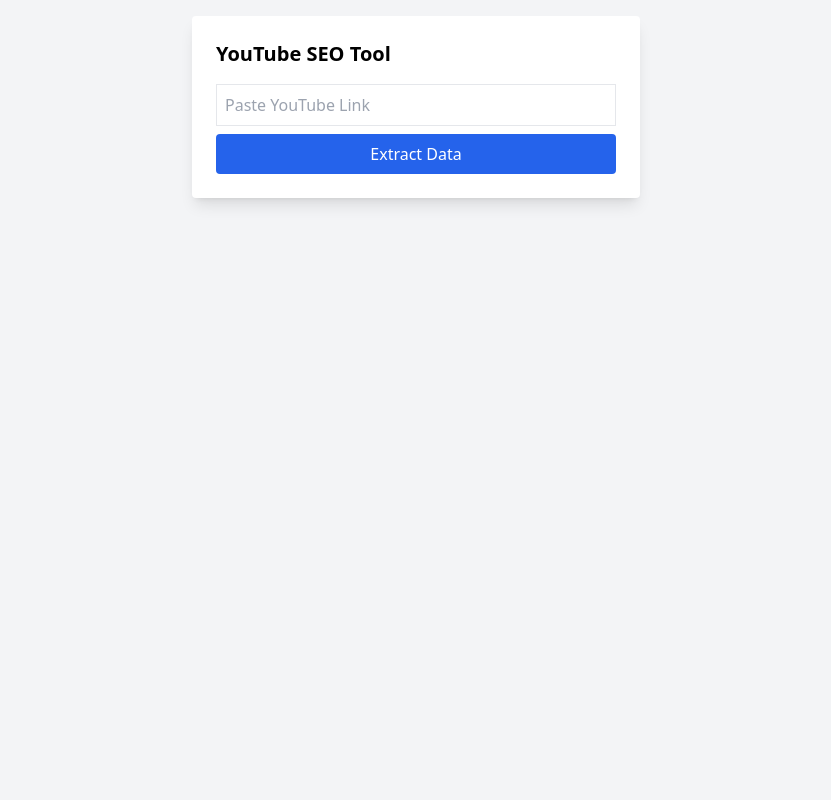
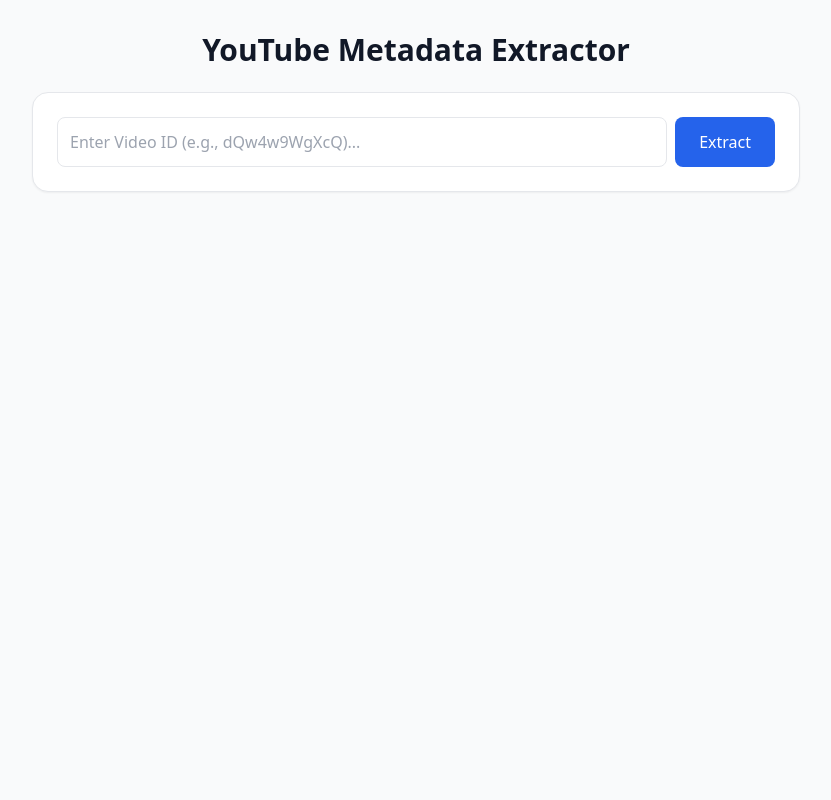
Before and after one commit to amol23/ytex, a Flask app: template templates/index.html in a window 1280 px wide. Shown: the whole page, without its empty margins (224-1055 px from the left). Run offline with Flask 3, Linux system fonts and the light colour scheme; the template is opened without the code that fills it, so the values that code supplies are empty; some libraries are stand-ins or nearby versions.

Commit message:
high push

```diff
--- a/app.py
+++ b/app.py
@@ -1,61 +1,59 @@
-from flask import Flask, request, jsonify
+from flask import Flask, request, jsonify, render_template
 from flask_cors import CORS
 import requests
-import re
 import os
 
-app = Flask(__name__)
+# Ensure your folder structure is:
+# /project_folder
+#   /templates
+#     index.html
+#   app.py
+
+app = Flask(__name__, template_folder='templates')
 CORS(app)
 
 # Fetch the API key from environment variables
 API_KEY = os.environ.get('YOUTUBE_API_KEY')
 
-# Hardcoded list of allowed IP addresses
-AUTHORIZED_IPS = ["123.45.67.89", "98.76.54.32"]
+# Hardcoded list of allowed IP addresses for your instance on Render
+AUTHORIZED_IPS = ["123.45.67.89", "127.0.0.1"]
 
 def is_authorized(request):
-    """
-    Check if the client IP is in the hardcoded allowed list.
-    Handles X-Forwarded-For headers which are common when hosted on platforms like Render.
-    """
-    # Check X-Forwarded-For if behind a proxy (like Render's load balancer)
+    """Check if the client IP is in the authorized list."""
     client_ip = request.headers.get('X-Forwarded-For', request.remote_addr)
-
-    # If multiple IPs exist in X-Forwarded-For, the first one is the client
     if ',' in client_ip:
         client_ip = client_ip.split(',')[0].strip()
-
     return client_ip in AUTHORIZED_IPS
 
-def extract_video_id(url):
-    """
-    Robustly extract YouTube video ID from various URL formats
-    (Standard, Shorts, youtu.be, etc.)
-    """
-    reg_exp = r"(?:https?:\/\/)?(?:www\.|m\.)?(?:youtu\.be\/|youtube\.com\/(?:embed\/|v\/|watch\?v=|shorts\/|live\/))([a-zA-Z0-9_-]{11})"
-    match = re.search(reg_exp, url)
-    return match.group(1) if match else None
+# NEW: Route to serve the index.html page
+@app.route('/')
+def index():
+    return render_template('index.html')
 
 @app.route('/api/video', methods=['GET'])
 def get_metadata():
+    # 1. Authorize the request
     if not is_authorized(request):
         return jsonify({"error": {"message": "Unauthorized IP access"}}), 403
 
+    # 2. Check for API key configuration
     if not API_KEY:
         return jsonify({"error": {"message": "API Key not configured on server"}}), 500
 
+    # 3. Get Video ID directly from the request arguments
     video_id = request.args.get('id')
 
     if not video_id:
         return jsonify({"error": {"message": "Video ID missing"}}), 400
 
-    # Ensure we are requesting both snippet and statistics
+    # 4. Fetch data from YouTube API
     api_url = f"https://www.googleapis.com/youtube/v3/videos?part=snippet,statistics&id={video_id}&key={API_KEY}"
 
     try:
         response = requests.get(api_url)
         data = response.json()
 
+        # 5. Return appropriate JSON structure for the frontend
         if 'items' in data and len(data['items']) > 0:
             return jsonify({
                 "items": [
--- a/templates/index.html
+++ b/templates/index.html
@@ -3,93 +3,87 @@
 <head>
     <meta charset="UTF-8">
     <meta name="viewport" content="width=device-width, initial-scale=1.0">
-    <script src="https://unpkg.com/react@18/umd/react.development.js"></script>
-    <script src="https://unpkg.com/react-dom@18/umd/react-dom.development.js"></script>
-    <script src="https://unpkg.com/@babel/standalone/babel.min.js"></script>
+    <title>YouTube Metadata Extractor</title>
     <script src="https://cdn.tailwindcss.com"></script>
-    <style>
-        .text-wrap-custom {
-            max-width: 100%;
-            word-wrap: break-word;
-            white-space: pre-wrap;
-        }
-        /* Enforces roughly 10 words per line via max-width */
-        .content-box {
-            max-width: 30ch;
-        }
-    </style>
 </head>
-<body class="bg-gray-100 min-h-screen p-4">
-    <div id="root"></div>
-    <script type="text/babel">
-        const { useState } = React;
+<body class="bg-gray-50 p-4 md:p-8">
+    <div class="max-w-3xl mx-auto">
+        <h1 class="text-3xl font-bold text-gray-900 mb-6 text-center">YouTube Metadata Extractor</h1>
 
-        function CopyButton({ text }) {
-            const copy = () => {
+        <!-- Input section -->
+        <div class="bg-white p-6 rounded-2xl shadow-sm border border-gray-200 mb-6 flex gap-2">
+            <input id="videoId" type="text" placeholder="Enter Video ID (e.g., dQw4w9WgXcQ)..." class="flex-1 p-3 border rounded-lg outline-none">
+            <button onclick="fetchMetadata()" class="bg-blue-600 text-white px-6 py-2 rounded-lg hover:bg-blue-700">Extract</button>
+        </div>
+
+        <!-- Results container -->
+        <div id="result"></div>
+    </div>
+
+    <script>
+        function copyToClipboard(text, btn) {
             navigator.clipboard.writeText(text);
-                alert("Copied!");
-            };
-            return (
-                <button onClick={copy} className="ml-2 text-blue-600 underline text-sm">
-                    Copy
-                </button>
-            );
+            const originalText = btn.innerText;
+            btn.innerText = 'Copied!';
+            setTimeout(() => btn.innerText = originalText, 2000);
         }
 
-        function App() {
-            const [url, setUrl] = useState('');
-            const [data, setData] = useState(null);
-            const [loading, setLoading] = useState(false);
+        async function fetchMetadata() {
+            const videoId = document.getElementById('videoId').value;
+            const resDiv = document.getElementById('result');
+            if(!videoId) return;
 
-            const fetchMetadata = async () => {
-                setLoading(true);
-                try {
-                    const videoId = url.split('v=')[1]?.split('&')[0];
             const response = await fetch(`/api/video?id=${videoId}`);
-                    const json = await response.json();
-                    setData(json.items[0]);
-                } catch(e) { alert("Error fetching data"); }
-                setLoading(false);
-            };
+            const data = await response.json();
 
-            return (
-                <div className="max-w-md mx-auto bg-white p-6 rounded shadow-lg">
-                    <h1 className="text-xl font-bold mb-4">YouTube SEO Tool</h1>
-                    <input className="w-full border p-2 mb-2" onChange={(e) => setUrl(e.target.value)} placeholder="Paste YouTube Link" />
-                    <button className="w-full bg-blue-600 text-white p-2 rounded" onClick={fetchMetadata}>
-                        {loading ? "Fetching..." : "Extract Data"}
-                    </button>
+            if (data.items) {
+                const s = data.items[0].snippet;
+                const st = data.items[0].statistics;
+                const tagsString = s.tags ? s.tags.join(', ') : '';
 
-                    {data && (
-                        <div className="mt-6 space-y-4">
+                resDiv.innerHTML = `
+                    <div class="bg-white p-6 rounded-2xl shadow-sm border space-y-6">
                         <div>
-                                <h2 className="font-bold">Title <CopyButton text={data.snippet.title} /></h2>
-                                <p className="content-box text-sm bg-gray-50 p-2 border">{data.snippet.title}</p>
+                            <div class="flex justify-between items-center">
+                                <h2 class="text-sm font-semibold text-gray-500 uppercase">Title</h2>
+                                <button onclick="copyToClipboard('${s.title.replace(/'/g, "\\'")}', this)" class="text-xs bg-gray-200 px-2 py-1 rounded hover:bg-gray-300">Copy</button>
                             </div>
+                            <p class="text-lg font-bold mt-1">${s.title}</p>
+                        </div>
+
                         <div>
-                                <h2 className="font-bold">Description <CopyButton text={data.snippet.description} /></h2>
-                                <p className="content-box text-sm bg-gray-50 p-2 border h-32 overflow-y-auto">{data.snippet.description}</p>
+                            <div class="flex justify-between items-center">
+                                <h2 class="text-sm font-semibold text-gray-500 uppercase">Description</h2>
+                                <button onclick="copyToClipboard(\`${s.description.replace(/`/g, '\\`')}\`, this)" class="text-xs bg-gray-200 px-2 py-1 rounded hover:bg-gray-300">Copy</button>
                             </div>
+                            <div class="p-3 bg-gray-50 rounded-lg border whitespace-pre-line text-sm mt-1">${s.description}</div>
+                        </div>
+
                         <div>
-                                <h2 className="font-bold">Tags <CopyButton text={data.snippet.tags?.join(', ')} /></h2>
-                                <p className="content-box text-sm bg-gray-50 p-2 border">{data.snippet.tags?.join(', ')}</p>
+                            <div class="flex justify-between items-center">
+                                <h2 class="text-sm font-semibold text-gray-500 uppercase">Tags</h2>
+                                <button onclick="copyToClipboard('${tagsString.replace(/'/g, "\\'")}', this)" class="text-xs bg-gray-200 px-2 py-1 rounded hover:bg-gray-300">Copy</button>
                             </div>
-                            <div className="border-t pt-4">
-                                <h2 className="font-bold mb-2">SEO Insights</h2>
-                                <table className="w-full text-sm">
+                            <p class="p-3 bg-gray-50 rounded-lg border text-sm font-mono mt-1">${tagsString || 'No tags found.'}</p>
+                        </div>
+
+                        <div class="border-t pt-4">
+                            <h2 class="text-lg font-bold text-gray-900 mb-4">SEO Insights</h2>
+                            <table class="w-full text-left text-sm border-collapse">
                                 <tbody>
-                                        <tr><td>Views:</td><td>{data.statistics.viewCount}</td></tr>
-                                        <tr><td>Likes:</td><td>{data.statistics.likeCount}</td></tr>
-                                        <tr><td>Comments:</td><td>{data.statistics.commentCount}</td></tr>
+                                    <tr class="border-b"><th class="py-2 font-semibold">Views</th><td class="py-2">${parseInt(st.viewCount).toLocaleString()}</td></tr>
+                                    <tr class="border-b"><th class="py-2 font-semibold">Likes</th><td class="py-2">${parseInt(st.likeCount).toLocaleString()}</td></tr>
+                                    <tr class="border-b"><th class="py-2 font-semibold">Comments</th><td class="py-2">${parseInt(st.commentCount).toLocaleString()}</td></tr>
+                                    <tr class="border-b"><th class="py-2 font-semibold">Channel</th><td class="py-2">${s.channelTitle}</td></tr>
                                 </tbody>
                             </table>
                         </div>
                     </div>
-                    )}
-                </div>
-            );
+                `;
+            } else {
+                resDiv.innerHTML = `<p class="text-red-500 p-4 bg-red-50 rounded border border-red-200">${data.error.message}</p>`;
             }
-        ReactDOM.createRoot(document.getElementById('root')).render(<App />);
+        }
     </script>
 </body>
 </html>
```
Lines whose indentation alone changed are shown as unchanged.
